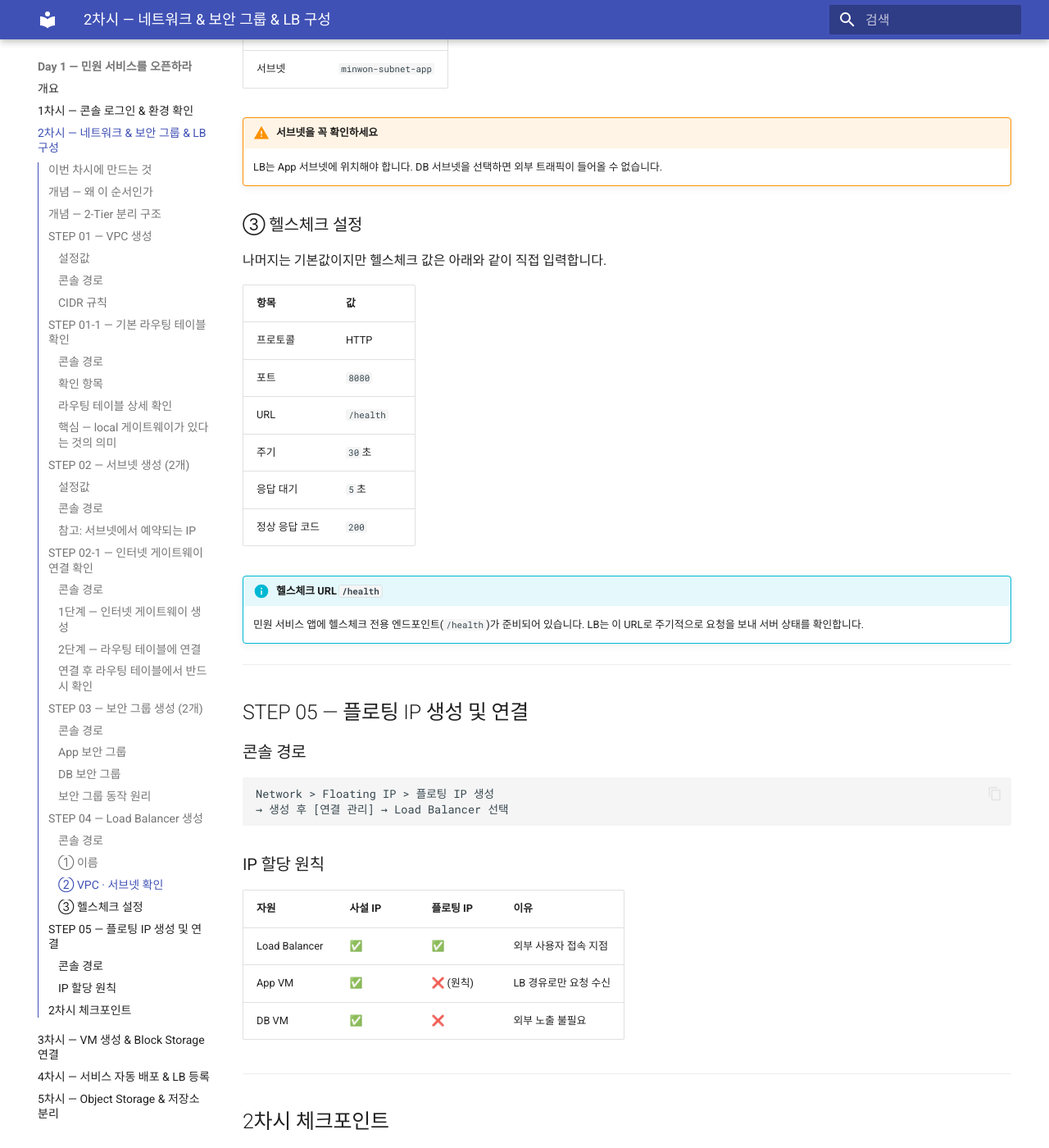
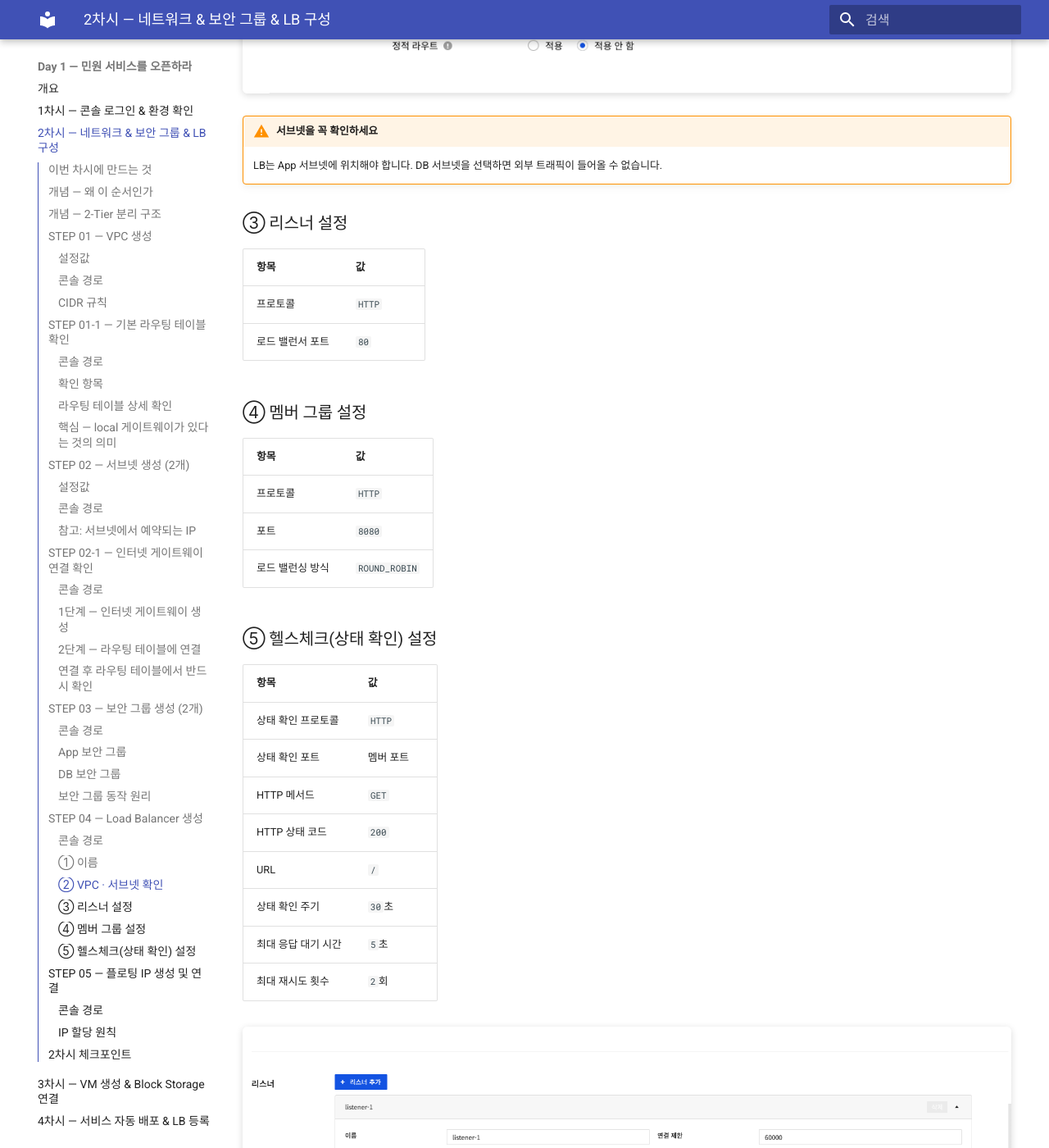
Before and after one commit to skilleat-labs/cloud-native-minwon-lab, an MkDocs documentation site: the page built from docs/day1/session2.md, in a window 1280 px wide and 1400 px high, scrolled down 11623 px. Shown: the whole window at 82% size. Built offline with MkDocs 1.6.1 and Material for MkDocs 9.7.7, drawn with Linux system fonts in a browser that asks for light colours; some of the changed text lies outside the part shown.

Commit message:
day1/session2: LB 설정 화면 실제 UI 구조에 맞게 수정
- 리스너 / 멤버 그룹 / 헬스체크 항목 분리
- 실제 캡처 기준으로 URL / 포트 값 수정
- LB 이름·VPC·서브넷 및 리스너 캡처 2장 추가

Co-Authored-By: Claude Sonnet 4.6 <noreply@anthropic.com>

````diff
--- a/docs/day1/session2.md
+++ b/docs/day1/session2.md
@@ -307,9 +307,7 @@ flowchart LR
 Network > Load Balancer > 로드 밸런서 생성
 ```
 
-아래 이미지를 참고해 생성합니다. 나머지 항목은 기본값으로 두고, **이름 / VPC·서브넷 / 헬스체크 설정값** 세 가지만 정확하게 입력하면 됩니다.
-
-![로드 밸런서 생성 예시](./images/2-6-lb-create.png)
+나머지 항목은 기본값으로 두고, **이름 / VPC·서브넷 / 헬스체크 설정값** 세 가지만 정확하게 입력하면 됩니다.
 
 ### ① 이름
 
@@ -324,25 +322,40 @@ Network > Load Balancer > 로드 밸런서 생성
 | VPC | `minwon-vpc` |
 | 서브넷 | `minwon-subnet-app` |
 
+![로드 밸런서 이름·VPC·서브넷 설정 화면](./images/2-6-lb-name-vpc-subnet.png)
+
 !!! warning "서브넷을 꼭 확인하세요"
     LB는 App 서브넷에 위치해야 합니다. DB 서브넷을 선택하면 외부 트래픽이 들어올 수 없습니다.
 
-### ③ 헬스체크 설정
-
-나머지는 기본값이지만 헬스체크 값은 아래와 같이 직접 입력합니다.
+### ③ 리스너 설정
 
 | 항목 | 값 |
 |------|---|
-| 프로토콜 | HTTP |
+| 프로토콜 | `HTTP` |
+| 로드 밸런서 포트 | `80` |
+
+### ④ 멤버 그룹 설정
+
+| 항목 | 값 |
+|------|---|
+| 프로토콜 | `HTTP` |
 | 포트 | `8080` |
-| URL | `/health` |
-| 주기 | `30`초 |
-| 응답 대기 | `5`초 |
-| 정상 응답 코드 | `200` |
+| 로드 밸런싱 방식 | `ROUND_ROBIN` |
 
-!!! info "헬스체크 URL `/health`"
-    민원 서비스 앱에 헬스체크 전용 엔드포인트(`/health`)가 준비되어 있습니다.
-    LB는 이 URL로 주기적으로 요청을 보내 서버 상태를 확인합니다.
+### ⑤ 헬스체크(상태 확인) 설정
+
+| 항목 | 값 |
+|------|---|
+| 상태 확인 프로토콜 | `HTTP` |
+| 상태 확인 포트 | 멤버 포트 |
+| HTTP 메서드 | `GET` |
+| HTTP 상태 코드 | `200` |
+| URL | `/` |
+| 상태 확인 주기 | `30`초 |
+| 최대 응답 대기 시간 | `5`초 |
+| 최대 재시도 횟수 | `2`회 |
+
+![리스너·멤버 그룹·헬스체크 설정 화면](./images/2-6-lb-listener-member-health.png)
 
 ---
 
````
Also changed, not shown: docs/day1/images/2-6-lb-listener-member-health.png (added), docs/day1/images/2-6-lb-name-vpc-subnet.png (added).
